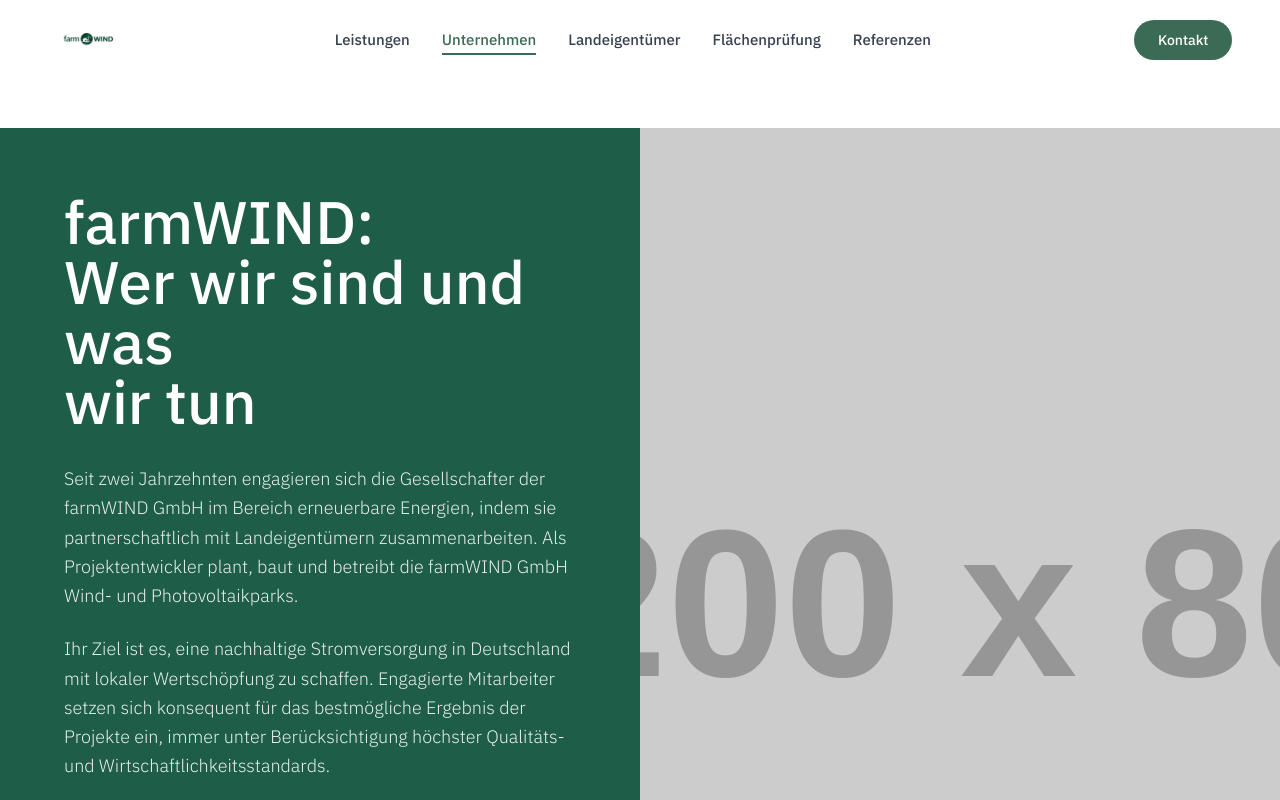
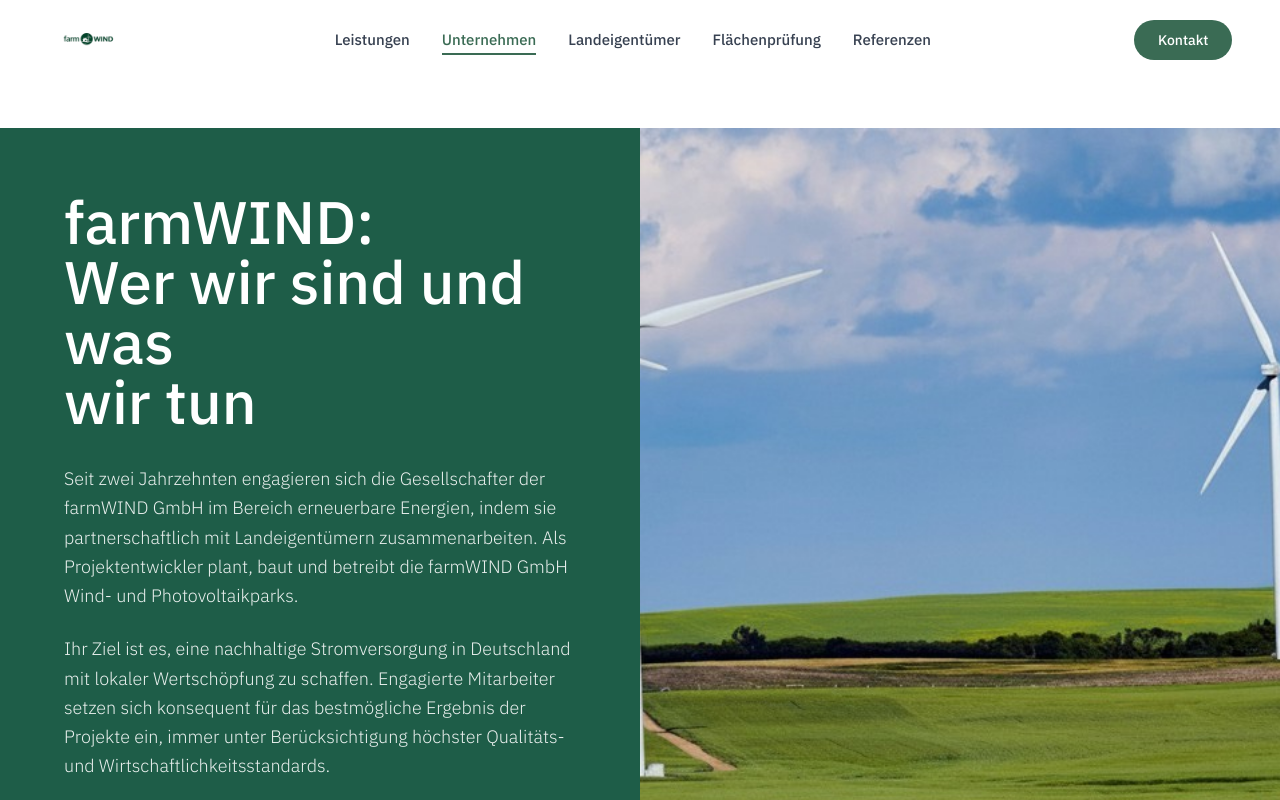
Before and after one commit to Arin2408/Farmwind, a React (Vite) app: page / in a window 1280 px wide. Both pictures are taken after a click on the button 1002 px from the left and 2112 px from the top of the page. Shown: the top 800 px of the page. Built offline with nearby package versions, Linux system fonts and the light colour scheme.

Commit message:
Update wind turbine hero image

```diff
--- a/src/pages/Unternehmen.tsx
+++ b/src/pages/Unternehmen.tsx
@@ -69,7 +69,7 @@
         {/* Right Image */}
         <div className="w-full lg:w-1/2 h-[400px] lg:h-auto relative">
           <img
-            src="https://placehold.co/1200x800/1E5D48/ffffff?text=Wind+Turbines"
+            src="/assets/wind-turbines.jpg"
             alt="Wind turbines landscape"
             className="absolute inset-0 w-full h-full object-cover"
           />
```
